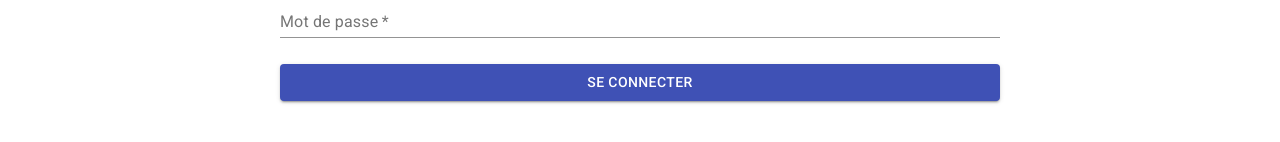
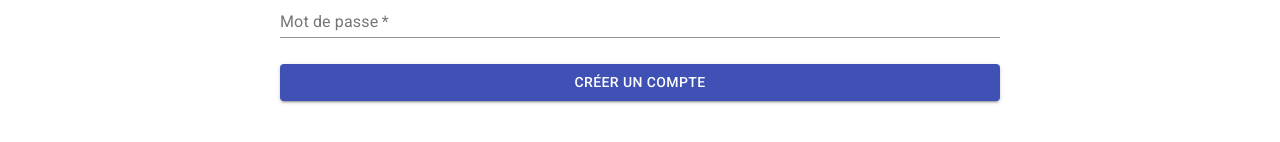
Before and after one commit to bpaquier/restorez_front, a Next.js app: page /signin in a window 1280 px wide. Shown: the part 316-458 px from the top of the page. Built offline with nearby package versions, Linux system fonts and the light colour scheme.

Commit message:
update submit text formLogin

```diff
--- a/Components/FormLogin/index.js
+++ b/Components/FormLogin/index.js
@@ -3,7 +3,7 @@ import { Button, TextField } from "@material-ui/core/";
 import css from "./styles.module.scss";
 import { useState } from "react";
 
-export default function FormLogin({ title, handleSubmit }) {
+export default function FormLogin({ title, handleSubmit, textSubmit }) {
   const inputs = [
     {
       label: "Email",
@@ -52,7 +52,7 @@ export default function FormLogin({ title, handleSubmit }) {
                 type={input.type}
                 value={values[input.name]}
                 onChange={handleChange}
-                defaultValue=''
+                defaultValue=""
               />
             );
           })}
@@ -63,7 +63,7 @@ export default function FormLogin({ title, handleSubmit }) {
             variant="contained"
             color="primary"
           >
-            Se connecter
+            {textSubmit}
           </Button>
         </form>
       </div>
--- a/pages/login/index.js
+++ b/pages/login/index.js
@@ -42,7 +42,11 @@ export default function Login() {
       <CustomHead />
       <main className={css.pageContainer}>
         {!user || Object.keys(user).length === 0 ? (
-          <FormLogin title={"Connexion"} handleSubmit={handleSumbit} />
+          <FormLogin
+            title={"Connexion"}
+            handleSubmit={handleSumbit}
+            textSubmit={"Se connecter"}
+          />
         ) : (
           <div className={css.alreadyLogContainer}>
             <p className={css.alreadyLogButton}>Vous êtes déjà connecté</p>
--- a/pages/signin/index.js
+++ b/pages/signin/index.js
@@ -31,6 +31,7 @@ export default function Signin() {
         <FormLogin
           title={"Nouvel utilisateur"}
           handleSubmit={handleSubmit}
+          textSubmit={"Créer un compte"}
         ></FormLogin>
       </main>
     </>
```
